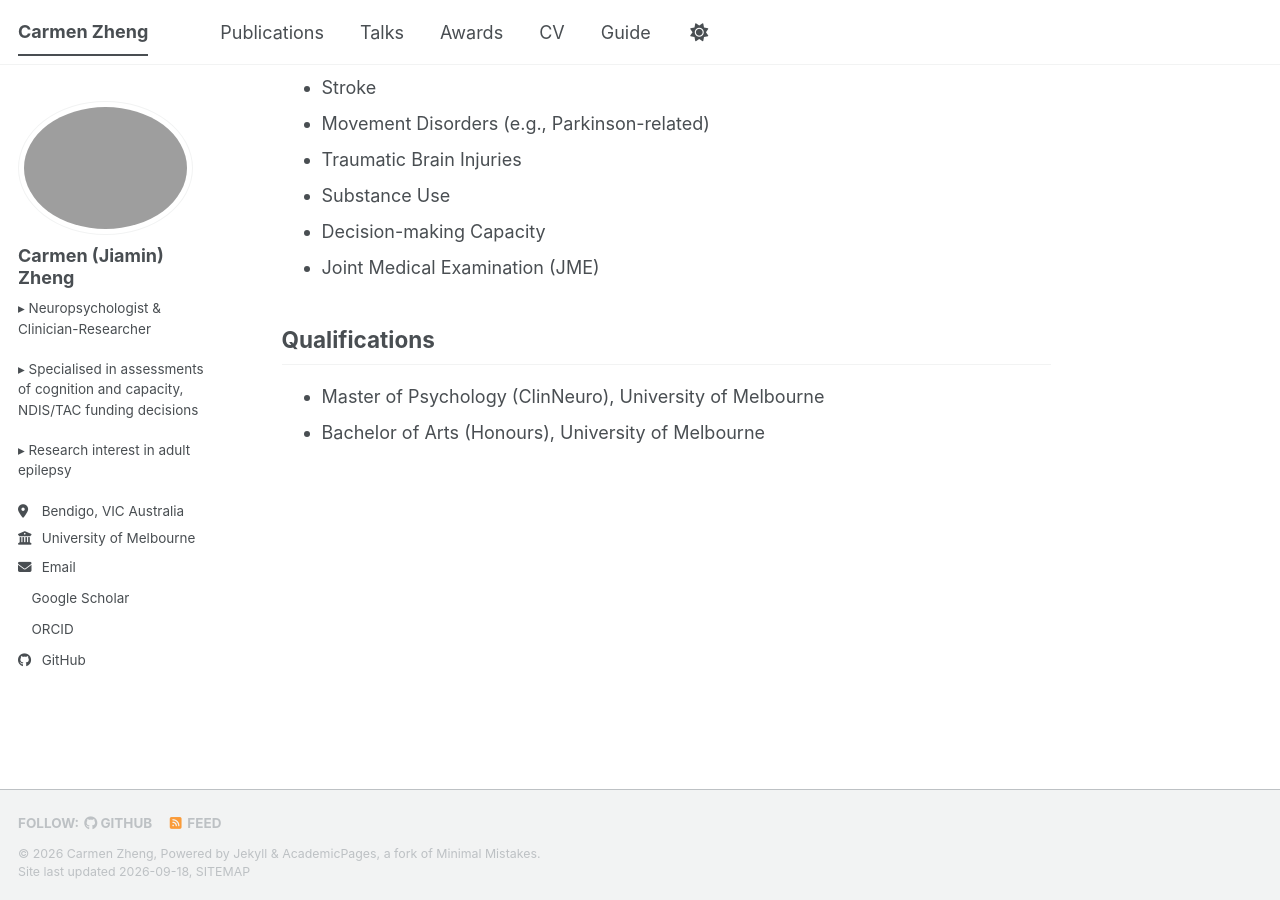
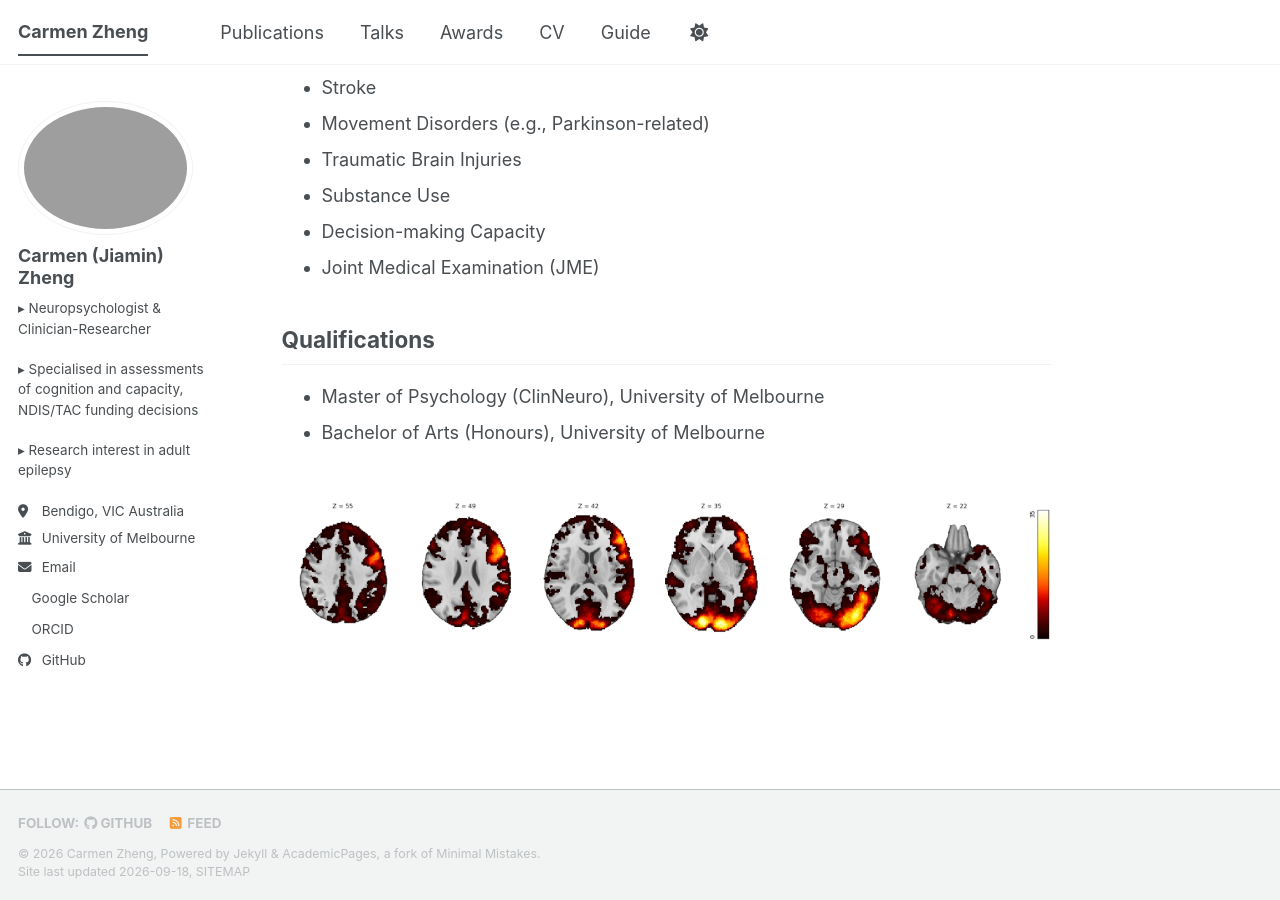
Before and after one commit to carmen-zheng/carmen-zheng.github.io, a Jekyll site: the page built from _pages/about.md, in a window 1280 px wide and 900 px high, scrolled down 539 px. Built offline with Jekyll 4.4.1, drawn with Linux system fonts in a browser that asks for light colours; a style sheet for code colours, icons or effects is not loaded.

Commit message:
Add image to about page

```diff
--- a/_pages/about.md
+++ b/_pages/about.md
@@ -31,3 +31,5 @@ Qualifications
 ------
 - Master of Psychology (ClinNeuro), University of Melbourne<br>
 - Bachelor of Arts (Honours), University of Melbourne
+
+![]({{ site.baseurl }}/images/about_lang-fmri.png)
```
